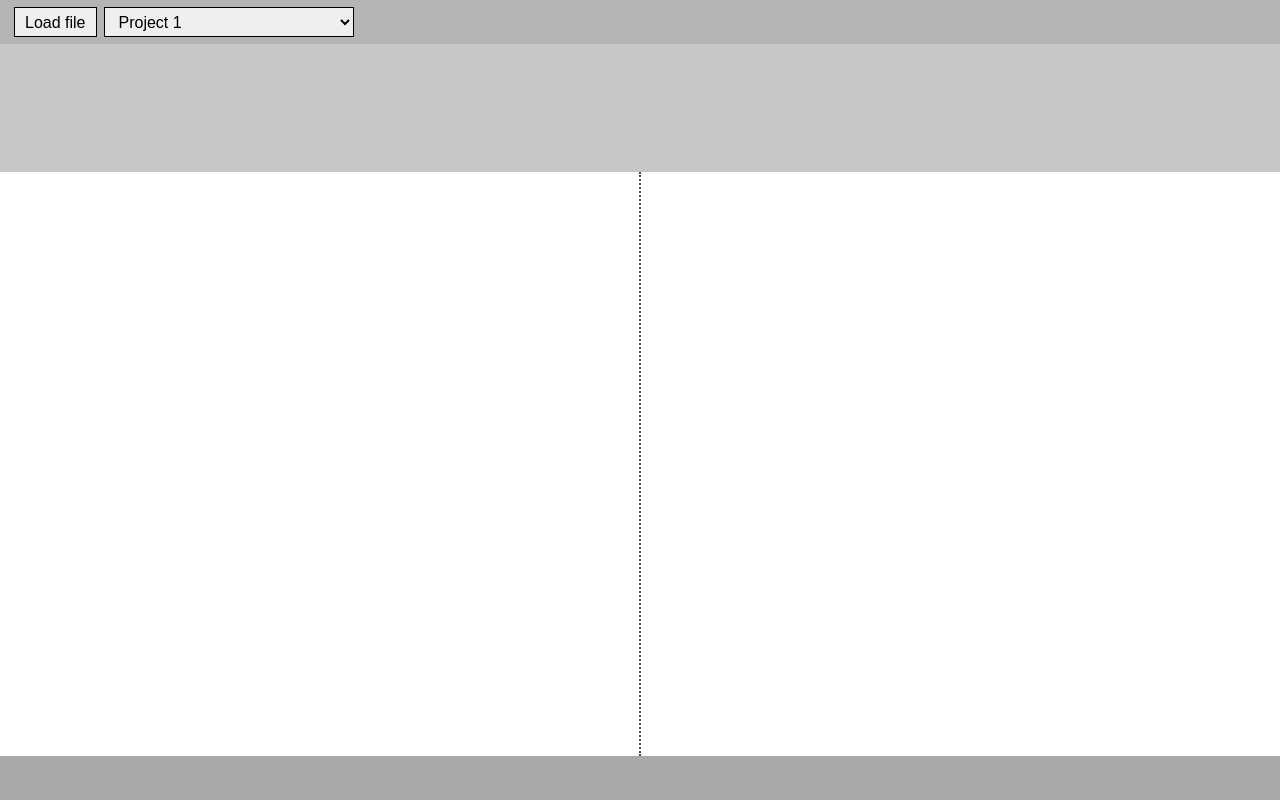
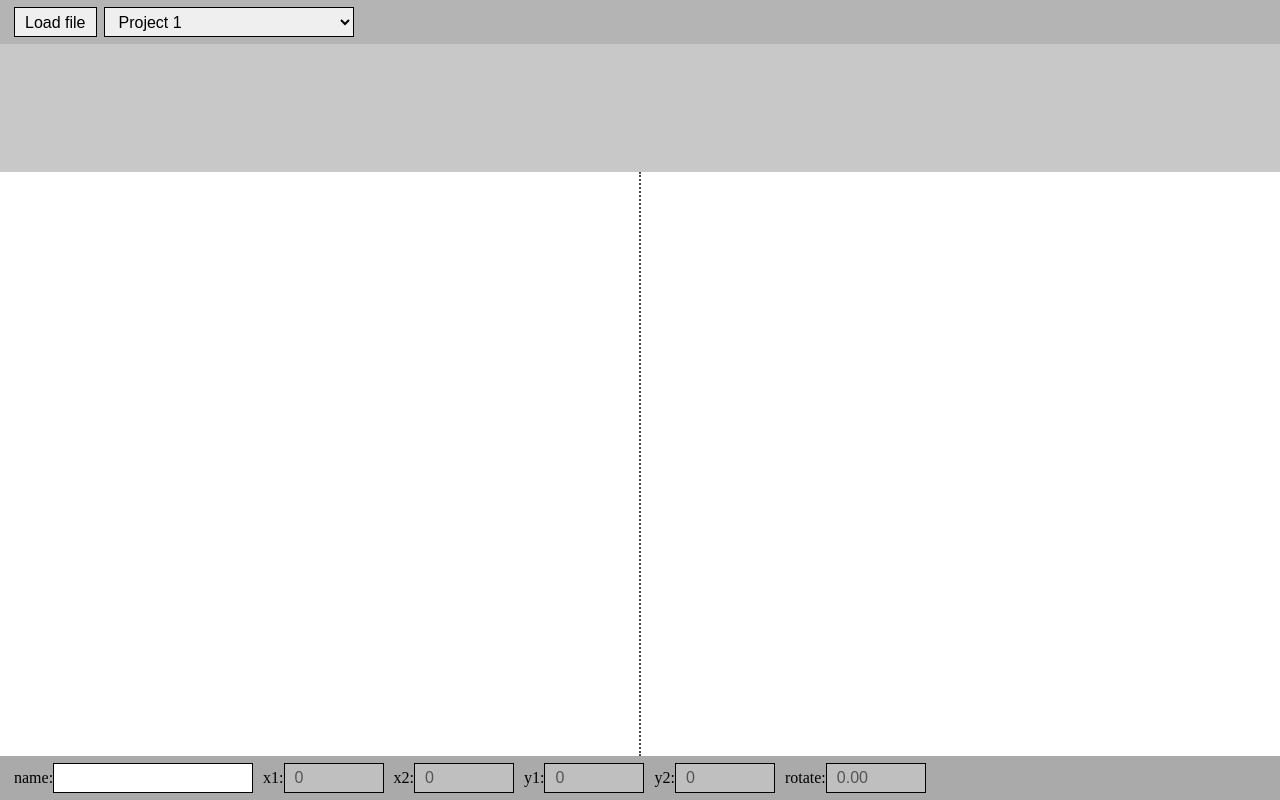
Before and after one commit to charJKL/react.split.v2, a React (Create React App) app: page / in a window 1280 px wide. Built offline with nearby package versions, Linux system fonts and the light colour scheme.

Commit message:
Support interaction in `EditorInput` component.

```diff
--- a/src/components/editors/EditorInput.module.scss
+++ b/src/components/editors/EditorInput.module.scss
@@ -16,6 +16,7 @@
 {
 	@extend %input-main;
 	width: 100px;
+	padding: 0px 0px 0px 10px;
 }
 .editor input[name=name]
 {
--- a/src/components/editors/EditorInput.tsx
+++ b/src/components/editors/EditorInput.tsx
@@ -1,31 +1,48 @@
 import { ChangeEvent } from "react";
 import { CustomHTMLAttributes } from "../types/CustomHTMLAttributes";
-import { useAppSelector } from "../../store/store.hooks";
+import { useAppSelector, useAppDispatch } from "../../store/store.hooks";
 import { selectSelectedPage } from "../../store/slice.pages";
-import { selectMetricsForPage } from "../../store/slice.metrics";
+import { MetricName, selectMetricsForPage, updateMetricValue } from "../../store/slice.metrics";
 import css from "./EditorInput.module.scss";
 
 const EditorInput = ({className}: CustomHTMLAttributes) =>
 {
 	const page = useAppSelector(selectSelectedPage);
 	const metrics = useAppSelector(selectMetricsForPage(page));
+	const dispatch = useAppDispatch();
+	const isDisabled = page === null;
 
-	if(page === null || metrics === null) return <></>;
+	const onChangeName = (e: ChangeEvent<HTMLInputElement>) =>
+	{
+		console.log("on-chnage-name", e);
+	}
+	const onChangeMetricValue = (e: ChangeEvent<HTMLInputElement>) =>
+	{
+		if(page && metrics)
+		{
+			const id = page.id;
+			const metric = e.target.name as MetricName;
+			const value = parseFloat(e.target.value);
+			dispatch(updateMetricValue({id, metric, value}));
+		}
+	}
 
-	const onChangeHandler = (e: ChangeEvent<HTMLInputElement>) =>
-	{
-		console.log(e.target.name, e.target.value);
-	}
+	const name = page ? page.name : "";
+	const x1 = metrics ? metrics.x1 : 0;
+	const x2 = metrics ? metrics.x2 : 0;
+	const y1 = metrics ? metrics.y1 : 0;
+	const y2 = metrics ? metrics.y2 : 0;
+	const rotate = metrics ? metrics.rotate : 0;
 
 	const classForEditor = [css.editor, className].join(" ");
 	return (
 		<div className={classForEditor}>
-			<label> name: <input name="name" type="text" value={page.name} onChange={onChangeHandler} /></label>
-			<label>x1: <input name="x1" type="number" value={metrics.x1.toFixed(2)} onChange={onChangeHandler}/></label>
-			<label>x2: <input name="x2" type="number" value={metrics.x2.toFixed(2)} onChange={onChangeHandler}/></label>
-			<label>y1: <input name="y1" type="number" value={metrics.y1.toFixed(2)} onChange={onChangeHandler}/></label>
-			<label>y2: <input name="y2" type="number" value={metrics.y2.toFixed(2)} onChange={onChangeHandler}/></label>
-			<label>rotate: <input name="rotate" type="number" value={metrics.rotate.toFixed(2)} onChange={onChangeHandler}/></label>
+			<label> name: <input name="name" type="text" value={name} onChange={onChangeName} /></label>
+			<label>x1: <input name="x1" type="number" disabled={isDisabled} value={x1.toFixed(0)} onChange={onChangeMetricValue}/></label>
+			<label>x2: <input name="x2" type="number" disabled={isDisabled} value={x2.toFixed(0)} onChange={onChangeMetricValue}/></label>
+			<label>y1: <input name="y1" type="number" disabled={isDisabled} value={y1.toFixed(0)} onChange={onChangeMetricValue}/></label>
+			<label>y2: <input name="y2" type="number" disabled={isDisabled} value={y2.toFixed(0)} onChange={onChangeMetricValue}/></label>
+			<label>rotate: <input name="rotate" type="number" step="0.1" disabled={isDisabled} value={rotate.toFixed(2)} onChange={onChangeMetricValue}/></label>
 		</div>
 	)
 }
--- a/src/store/slice.metrics.tsx
+++ b/src/store/slice.metrics.tsx
@@ -63,5 +63,5 @@ export const selectMetricsForPage = (page: Page | null) => (state: StoreState) =
 export const { addMetric, updateMetricValue, updateWasEdited } = Metrics.actions;
 export { };
 
-export type { Metric, MetricLineNames };
+export type { Metric, MetricName, MetricLineNames };
 export default Metrics;
```
